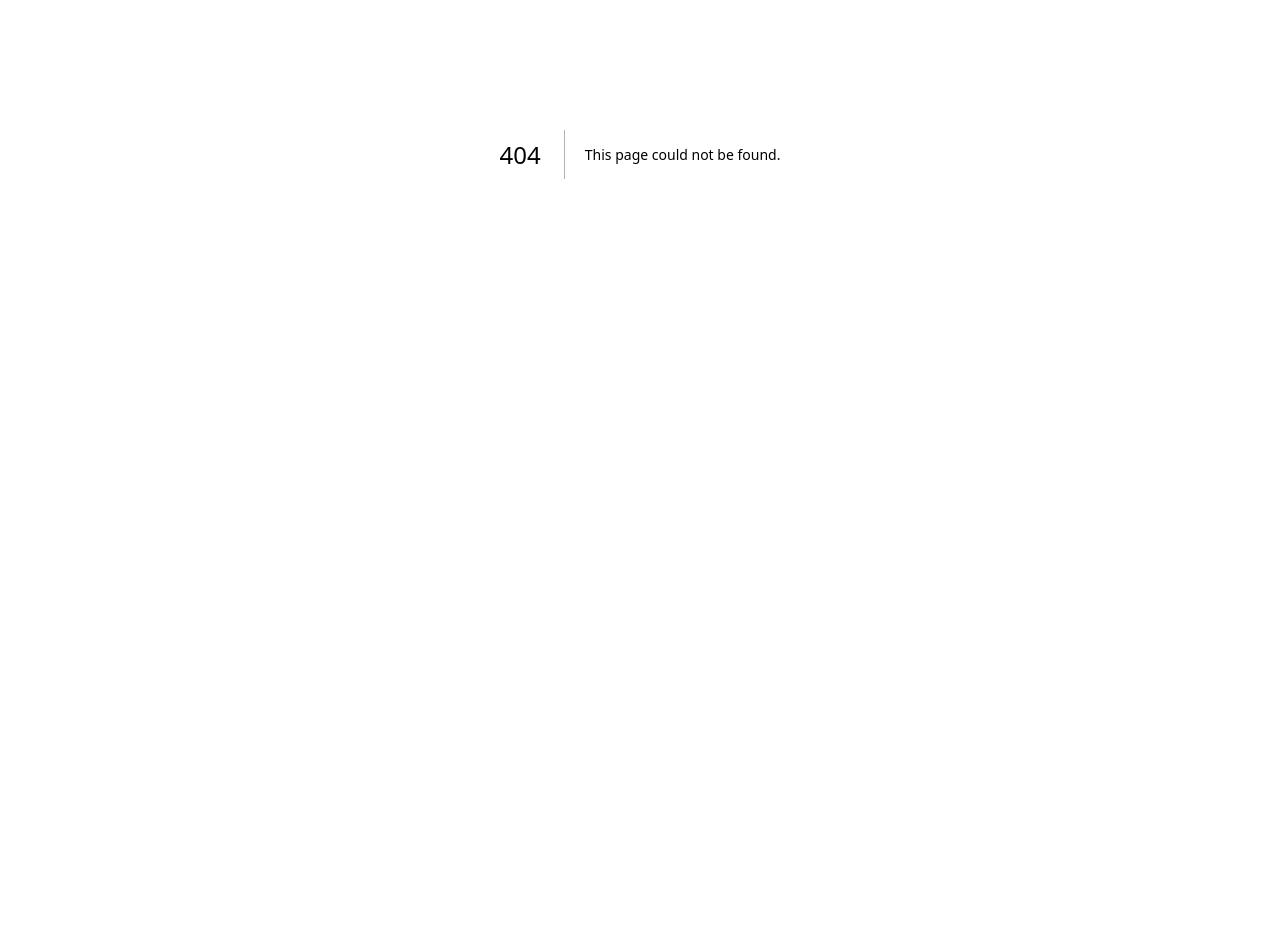
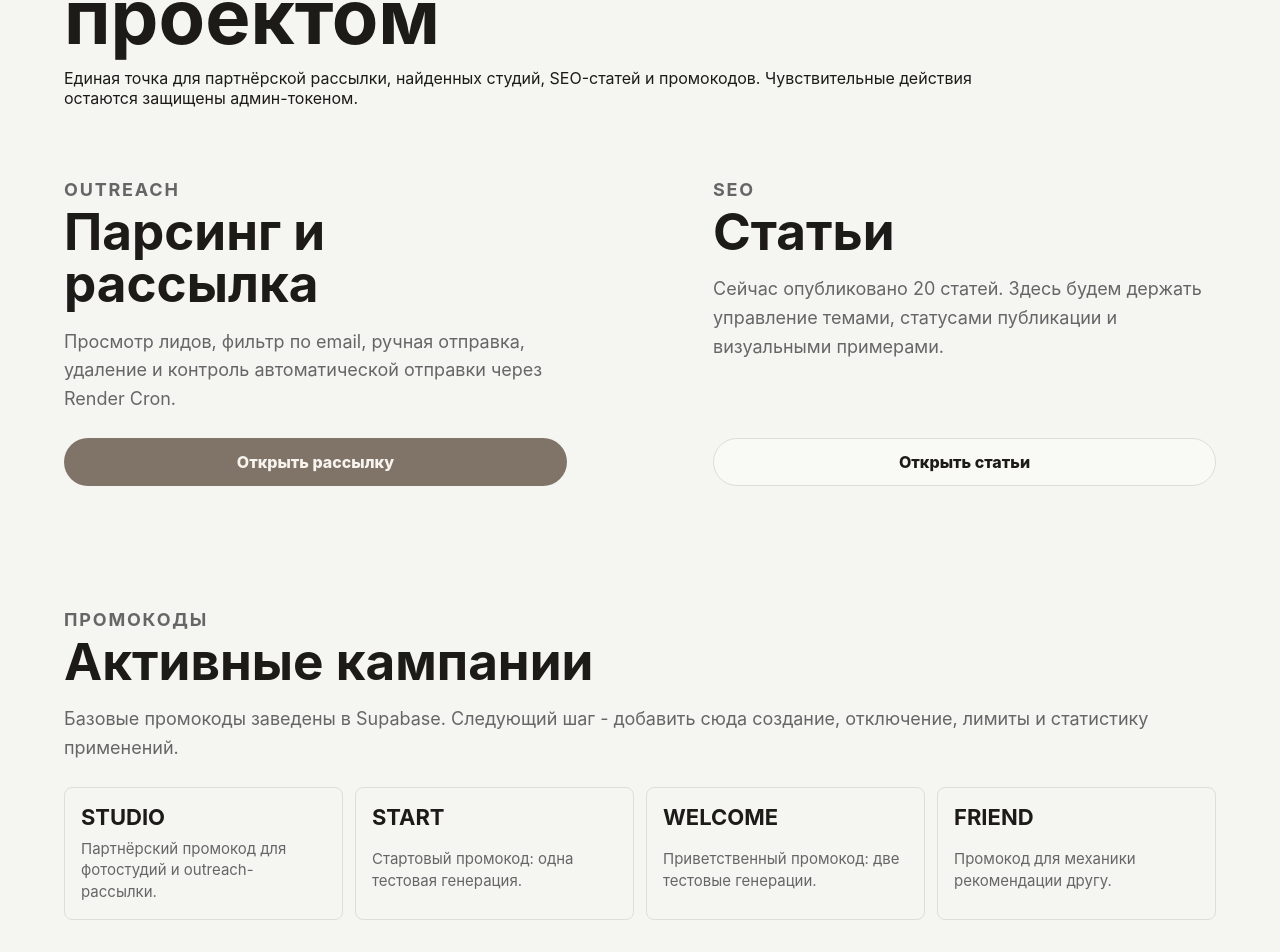
Before and after one commit to kgalanov2020-oss/-Virtual-AI-Photo-Studio, a Next.js app in the folder apps/web/: page /admin in a window 1280 px wide. Before the commit this address had no page. Shown: the part 246-1198 px from the top of the page. Before the commit the page ends 800 px from the top, so only its background shows below. Built offline with nearby package versions, Linux system fonts and the light colour scheme.

Commit message:
Add outreach send source labels and admin hub

```diff
--- /dev/null
+++ b/apps/web/src/app/admin/page.tsx
@@ -0,0 +1,98 @@
+import Link from "next/link";
+import { articles } from "@/lib/articles";
+
+const promoCodes = [
+  {
+    code: "STUDIO",
+    description: "Партнёрский промокод для фотостудий и outreach-рассылки.",
+  },
+  {
+    code: "START",
+    description: "Стартовый промокод: одна тестовая генерация.",
+  },
+  {
+    code: "WELCOME",
+    description: "Приветственный промокод: две тестовые генерации.",
+  },
+  {
+    code: "FRIEND",
+    description: "Промокод для механики рекомендации другу.",
+  },
+];
+
+export default function AdminPage() {
+  return (
+    <main className="page admin-page">
+      <header className="topbar">
+        <Link className="brand" href="/">
+          Virtual AI Photo Studio
+        </Link>
+        <nav className="topnav" aria-label="Админ-навигация">
+          <Link href="/outreach">Рассылка</Link>
+          <Link href="/articles">Статьи</Link>
+          <Link href="/sessions">Мои фотосессии</Link>
+        </nav>
+      </header>
+
+      <section className="upload-layout">
+        <div className="upload-copy">
+          <p className="eyebrow">Админ-панель</p>
+          <h1>Управление проектом</h1>
+          <p>
+            Единая точка для партнёрской рассылки, найденных студий, SEO-статей и
+            промокодов. Чувствительные действия остаются защищены админ-токеном.
+          </p>
+        </div>
+      </section>
+
+      <section className="admin-grid">
+        <article className="section admin-card">
+          <div>
+            <p className="eyebrow">Outreach</p>
+            <h2>Парсинг и рассылка</h2>
+            <p>
+              Просмотр лидов, фильтр по email, ручная отправка, удаление и контроль
+              автоматической отправки через Render Cron.
+            </p>
+          </div>
+          <Link className="button button-primary" href="/outreach">
+            Открыть рассылку
+          </Link>
+        </article>
+
+        <article className="section admin-card">
+          <div>
+            <p className="eyebrow">SEO</p>
+            <h2>Статьи</h2>
+            <p>
+              Сейчас опубликовано {articles.length} статей. Здесь будем держать
+              управление темами, статусами публикации и визуальными примерами.
+            </p>
+          </div>
+          <Link className="button button-secondary" href="/articles">
+            Открыть статьи
+          </Link>
+        </article>
+
+        <article className="section admin-card admin-card-wide">
+          <div>
+            <p className="eyebrow">Промокоды</p>
+            <h2>Активные кампании</h2>
+            <p>
+              Базовые промокоды заведены в Supabase. Следующий шаг - добавить сюда
+              создание, отключение, лимиты и статистику применений.
+            </p>
+          </div>
+          <div className="admin-promo-list">
+            {promoCodes.map((promoCode) => (
+              <div key={promoCode.code}>
+                <strong>{promoCode.code}</strong>
+                <span>{promoCode.description}</span>
+              </div>
+            ))}
+          </div>
+        </article>
+      </section>
+    </main>
+  );
+}
--- a/apps/web/src/app/api/outreach/send/route.ts
+++ b/apps/web/src/app/api/outreach/send/route.ts
@@ -51,7 +51,7 @@ async function sendOutreachEmail(request: NextRequest) {
   const supabase = createSupabaseAdminClient();
   const { data: lead, error } = await supabase
     .from("outreach_leads")
-    .select("id,studio_name,city,email,promo_code,status")
+    .select("id,studio_name,city,email,promo_code,status,raw")
     .eq("id", body.leadId)
     .single();
 
@@ -106,6 +106,10 @@ async function sendOutreachEmail(request: NextRequest) {
     .from("outreach_leads")
     .update({
       last_contacted_at: sentAt,
+      raw: {
+        ...((lead.raw as Record<string, unknown> | null) ?? {}),
+        last_manual_send_at: sentAt,
+      },
       status: "sent" satisfies OutreachLead["status"],
     })
     .eq("id", lead.id);
@@ -114,7 +118,17 @@ async function sendOutreachEmail(request: NextRequest) {
     return NextResponse.json({ error: updateError.message }, { status: 500 });
   }
 
-  return NextResponse.json({ lead: { ...lead, last_contacted_at: sentAt, status: "sent" } });
+  return NextResponse.json({
+    lead: {
+      ...lead,
+      last_contacted_at: sentAt,
+      raw: {
+        ...((lead.raw as Record<string, unknown> | null) ?? {}),
+        last_manual_send_at: sentAt,
+      },
+      status: "sent",
+    },
+  });
 }
 
 function getSmtpConfig() {
--- a/apps/web/src/app/globals.css
+++ b/apps/web/src/app/globals.css
@@ -2240,6 +2240,50 @@ h1 {
   font-weight: 800;
 }
 
+.outreach-leads-table small {
+  color: var(--muted);
+  display: block;
+  font-size: 13px;
+  margin-top: 6px;
+}
+
+.outreach-status-pill {
+  background: var(--soft);
+  border: 1px solid var(--line);
+  border-radius: 999px;
+  color: var(--muted);
+  display: inline-flex;
+  font-size: 13px;
+  font-weight: 900;
+  line-height: 1.2;
+  padding: 8px 10px;
+}
+
+.outreach-status-pill.is-auto {
+  background: #edf7ef;
+  border-color: #bfe1c7;
+  color: #2c6b3e;
+}
+
+.outreach-status-pill.is-manual,
+.outreach-status-pill.is-sent {
+  background: #f1ece6;
+  border-color: #d7cabd;
+  color: var(--accent);
+}
+
+.outreach-status-pill.is-warning {
+  background: #fff6df;
+  border-color: #ead39b;
+  color: #8a5d12;
+}
+
+.outreach-status-pill.is-stop {
+  background: #f7e5e2;
+  border-color: #e5b5ad;
+  color: #8b2f24;
+}
+
 .outreach-row-actions {
   display: flex;
   flex-wrap: wrap;
@@ -2269,6 +2313,62 @@ h1 {
   background: #d8d2ca;
   color: #82786e;
   cursor: not-allowed;
+}
+
+.admin-grid {
+  display: grid;
+  gap: 18px;
+  grid-template-columns: repeat(2, minmax(0, 1fr));
+}
+
+.admin-card {
+  align-content: space-between;
+  display: grid;
+  gap: 24px;
+  min-height: 300px;
+}
+
+.admin-card h2 {
+  font-size: clamp(32px, 4vw, 58px);
+  line-height: 1.02;
+  margin: 0 0 18px;
+}
+
+.admin-card p {
+  color: var(--muted);
+  font-size: 18px;
+  line-height: 1.6;
+  margin: 0;
+}
+
+.admin-card-wide {
+  grid-column: 1 / -1;
+  min-height: auto;
+}
+
+.admin-promo-list {
+  display: grid;
+  gap: 12px;
+  grid-template-columns: repeat(4, minmax(0, 1fr));
+}
+
+.admin-promo-list div {
+  background: var(--soft);
+  border: 1px solid var(--line);
+  border-radius: 8px;
+  display: grid;
+  gap: 8px;
+  padding: 16px;
+}
+
+.admin-promo-list strong {
+  font-size: 22px;
+}
+
+.admin-promo-list span {
+  color: var(--muted);
+  font-size: 15px;
+  line-height: 1.45;
 }
 
 .mode-option {
@@ -2989,6 +3089,11 @@ h1 {
     grid-template-columns: 1fr;
   }
 
+  .admin-grid,
+  .admin-promo-list {
+    grid-template-columns: 1fr;
+  }
+
   .before-after-results {
     grid-template-columns: repeat(2, minmax(0, 1fr));
   }
```
Also changed, not shown: apps/web/src/app/outreach/page.tsx (+68 -4 lines).
